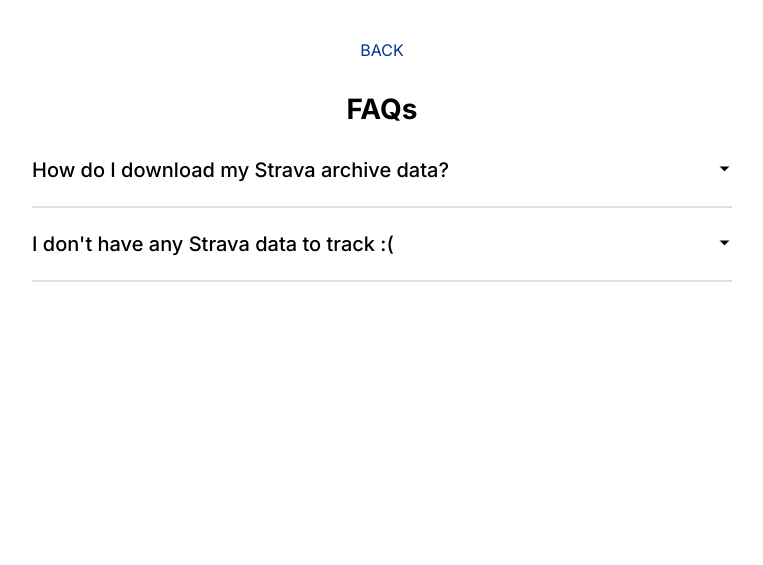
After one commit to jessehao05/Strava-Stats, a Flask app: page /FAQ in a window 1280 px wide. The commit adds this page. Shown: the top 565 px of the page, without its empty margins (258-1021 px from the left). Run offline with Flask 3, Linux system fonts and the light colour scheme.

Commit message:
FAQ page complete, added default/example data

```diff
--- a/app.py
+++ b/app.py
@@ -13,28 +13,34 @@ month_arr = ['Jan', 'Feb', 'Mar', 'Apr', 'May', 'Jun', 'Jul', 'Aug', 'Sep', 'Oct
 def upload_page():
     return render_template('index.html')
 
-@app.route('/example')
-def example_page():
-    return render_template('example.html')
-
-@app.route('/instructions')
-def instructions_page():
-    return render_template('instructions.html')
+@app.route('/FAQ')
+def FAQ_page():
+    return render_template('FAQ.html')
 
 @app.route('/process', methods = ['POST'])
 def process_file():
 
-    # verify_file(request)
+    action = request.form.get('action')
 
-    if 'file' not in request.files:
-        return 'No file part'
+    if action == 'default':
+        filepath = 'static/example.csv'
+        print('default form')
+    elif action == 'upload':
+        print('upload path')
+        # verify_file(request)
+        if 'file' not in request.files:
+            return 'No file part'
 
-    file = request.files['file']
-    if file.filename == '':
-        return 'No selected file'
+        file = request.files['file']
+        if file.filename == '':
+            return 'No selected file'
 
-    filepath = os.path.join(app.config['UPLOAD_FOLDER'], file.filename)
-    file.save(filepath)
+        filepath = os.path.join(app.config['UPLOAD_FOLDER'], file.filename) # q: must i save this? or can i just use the file?
+        file.save(filepath)
+    else:
+        return 'Something went wrong.'
+
+    print(filepath)
 
     df = pd.read_csv(filepath)
 
--- a/static/styles.css
+++ b/static/styles.css
@@ -137,3 +163,46 @@ ul {
 table tr:nth-child(n + 6) {
     display: none;
 }
+
+/* FAQ PAGE */
+.faq-title {
+    font-size: 1.75rem;
+    font-weight: bold;
+    margin-bottom: 2rem;
+}
+
+.faq {
+    text-align: left;
+    border-bottom: 2px solid #dfdfdf;
+    max-width: 700px;
+    /* cursor: pointer; */
+}
+
+.question {
+    display: flex;
+    justify-content: space-between;
+    align-items: center;
+    font-size: 1.25rem;
+    font-weight: 500;
+    margin: 1.5rem 0;
+}
+
+.answer p {
+    line-height: 1.5;
+    font-size: 0.9rem;
+    margin-top: 0;
+}
+
+.answer {
+    max-height: 0;
+    overflow: hidden;
+}
+
+.faq.active .answer {
+    max-height: 300px;
+    overflow: hidden;
+}
+
+.faq.active svg {
+    transform: rotate(180deg);
+}
--- /dev/null
+++ b/templates/FAQ.html
@@ -0,0 +1,66 @@
+<!DOCTYPE html>
+<html lang="en">
+<head>
+    <meta charset="UTF-8">
+    <meta name="viewport" content="width=device-width, initial-scale=1.0">
+    <link rel="stylesheet" href="{{ url_for('static', filename='styles.css') }}">
+    <link href="https://fonts.googleapis.com/css2?family=Inter:ital,opsz,wght@0,14..32,100..900;1,14..32,100..900&family=Outfit:wght@100..900&display=swap" rel="stylesheet">
+
+    <title>FAQ</title>
+</head>
+<body>
+    <div class="back-button">
+        <a href="{{ url_for('upload_page') }}">BACK</a>
+    </div>
+
+    <div class="faq-section">
+        <div class="faq-title">FAQs</div>
+
+        <div class="faq">
+            <div class="question">
+                <span>How do I download my Strava archive data?</span>
+
+                <svg width="15" height="10" viewBox="0 0 42 25">
+                    <path d="M3 3L21 21L39 3" stroke="white" stroke-width="7" stroke-linecap="round"/>
+                </svg>
+            </div>
+            <div class="answer">
+                <p>
+                    While logged in on the <a href="http://www.strava.com/" target="_blank">Strava Website</a>, hover over
+                    your profile picture --> <strong>Settings</strong> --> <strong>My Account</strong>.
+                    At the bottom of the page, find the section "Download or Delete Your Account" --> <strong>Get Started</strong> (don't worry, you won't be actually deleting your account).
+                    Under "Download Request (optional)," click <strong>Request Your Archive</strong>. After this, you can exit the page. You'll receive an email from which you can download your data.
+                    <br><br>
+                    For more information, see <a href="https://support.strava.com/hc/en-us/articles/216918437-Exporting-your-Data-and-Bulk-Export#h_01GG58HC4F1BGQ9PQZZVANN6WF" target="_blank">this Strava article</a> (instructions above match "Bulk Export" section).
+                </p>
+            </div>
+        </div>
+        <div class="faq">
+            <div class="question">
+                <span>I don't have any Strava data to track :(</span>
+
+                <svg width="15" height="10" viewBox="0 0 42 25">
+                    <path d="M3 3L21 21L39 3" stroke="white" stroke-width="7" stroke-linecap="round"/>
+                </svg>
+            </div>
+            <div class="answer">
+                <p>
+                    If you still want to test the website out, you use my data by clicking "Example" on the homepage.
+                    <br><br>
+                </p>
+                <img src="/static/strava-example-data.png" style="width: 400px; margin-bottom: 30px;">
+            </div>
+        </div>
+
+    </div>
+<script>
+const faqs = document.querySelectorAll('.faq');
+
+faqs.forEach(faq => {
+    faq.addEventListener('click', () => {
+        faq.classList.toggle('active');
+    });
+});
+</script>
+</body>
+</html>
```
Also changed, not shown: other parts of static/styles.css (+32 -6 lines), templates/example.html (deleted, +0 -11 lines), templates/index.html (+18 -10 lines), templates/instructions.html (deleted, +0 -11 lines), static/strava-example-data.png (added).
